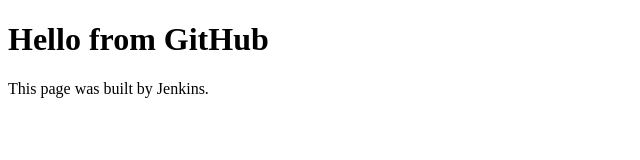
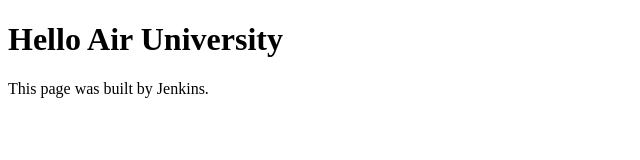
Before and after one commit to BakhatAli2/html-app, a plain HTML site: page index.html in a window 1280 px wide. Shown: the whole page, without its empty margins (0-640 px from the left). Drawn offline with Linux system fonts and the light colour scheme.

Commit message:
Update header text to 'Hello Air University'

```diff
--- a/index.html
+++ b/index.html
@@ -2,7 +2,7 @@
 <html>
 <head><title>My Page</title></head>
 <body>
-<h1>Hello from GitHub</h1>
+<h1>Hello Air University </h1>
 <p>This page was built by Jenkins.</p>
 </body>
 </html>
```
